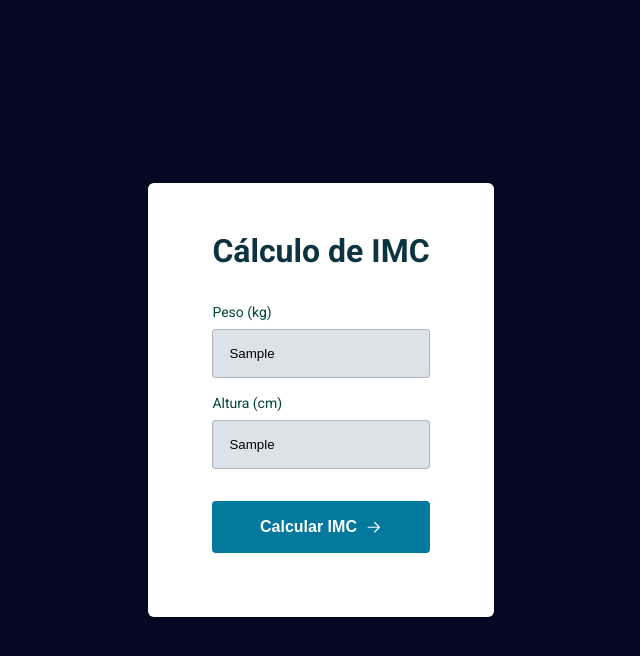
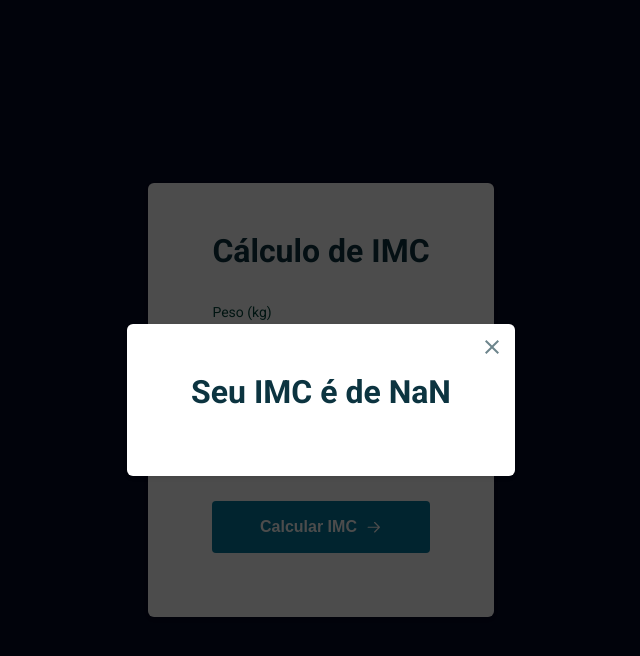
Before and after one commit to Kaue-Luz/CalculoIMC, a plain HTML site: page Index.html in a window 1280 px wide. Both pictures are taken after typing "Sample", "Sample" into the empty fields and a click on the button "Calcular IMC". Shown: the whole page, without its empty margins (319-959 px from the left). Drawn offline with Linux system fonts and the light colour scheme.

Commit message:
Showing the IMC in the popup

```diff
--- a/Index.html
+++ b/Index.html
@@ -48,7 +48,7 @@
                     <img src="./assets/close.svg" alt="imagem para fechar o popup">
                 </button>
 
-                Seu IMC é de ...
+                <span></span>
             </h2>
         </div>
     </div>
--- a/scripts.js
+++ b/scripts.js
@@ -2,6 +2,12 @@
 const form = document.querySelector('form')
 const inputWeight = document.querySelector('#weight')
 const inputHeight = document.querySelector('#height')
+
+const modalWrraper = document.querySelector('.modal-wrapper')
+const modalMessage = document.querySelector('.modal-wrapper .title span')
+const modalBtnClose = document.querySelector('.modal button.close')
+
+
 
 form.onsubmit = function (event) {
     event.preventDefault() // evitar padrão
@@ -9,5 +15,19 @@ form.onsubmit = function (event) {
     const weight = inputWeight.value
     const height = inputHeight.value
 
+    const result = IMC(weight, height)
+    const message = `Seu IMC é de ${result}`
 
+    modalMessage.innerText = message
+    modalWrraper.classList.add('open')
 }
+
+modalBtnClose.onclick = function() {
+    modalWrraper.classList.remove('open')
+}
+
+//Calculo IMC
+// Elevar numero (**)
+function IMC(weight, height){
+    return (weight / ((height / 100) **2 )).toFixed(2)
+}
```
